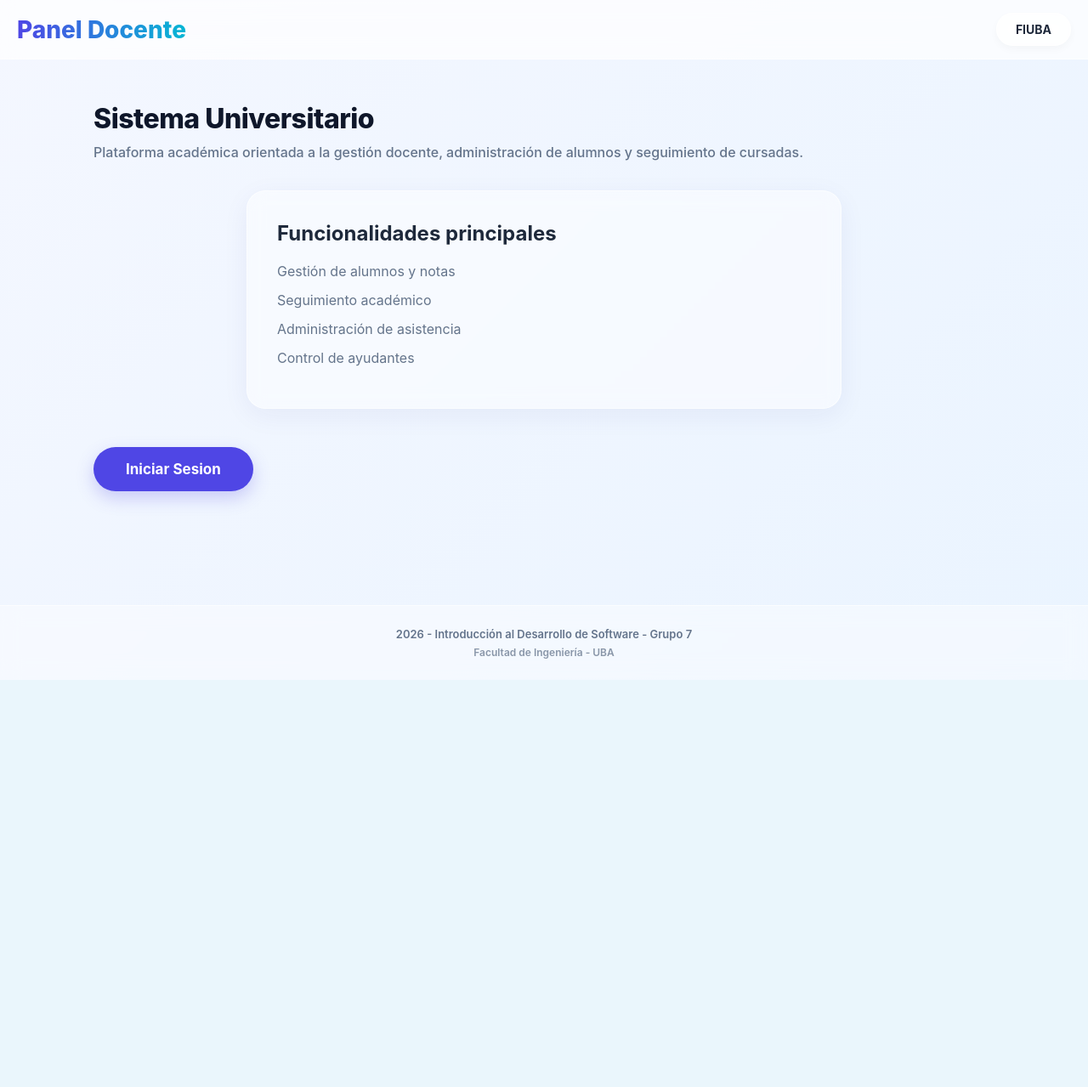
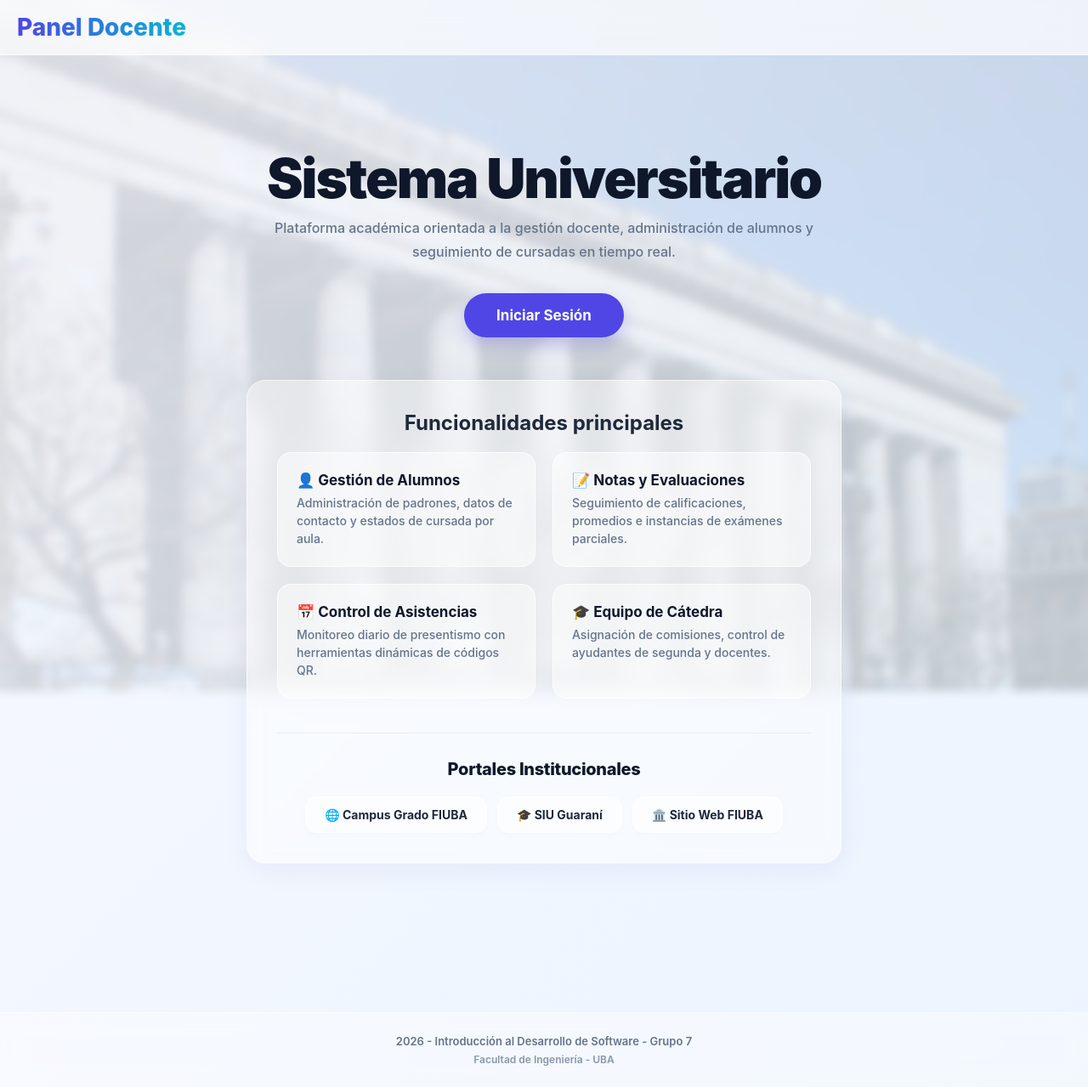
Before and after one commit to marco-ingenieria/fiubyte, a Flask app: page / in a window 1280 px wide. Shown: the whole page at 85% size. Before the commit the page ends 799 px from the top, so only its background shows below. Run offline with Flask 3, Linux system fonts and the light colour scheme.

Commit message:
Actualizacion de la pagina de inicio

```diff
--- /dev/null
+++ b/FRONT/static/style/inicio.css
@@ -0,0 +1,117 @@
+#inicio-bienvenida {
+    position: relative;
+    width: 100%;
+    min-height: 80vh;
+    padding: 20px 0;
+    z-index: 1;
+}
+
+#inicio-bienvenida::before {
+    content: "";
+    position: fixed;
+    top: 0;
+    left: 0;
+    width: 100vw;
+    height: 100vh;
+    background: linear-gradient(135deg, rgba(244, 247, 255, 0.88) 0%, rgba(234, 244, 255, 0.78) 100%),
+                url('../img/fachada.jpg');
+    background-size: cover;
+    background-position: center center;
+    background-repeat: no-repeat;
+    z-index: -1;
+    filter: blur(5px);
+    transform: scale(1.03);
+}
+
+#inicio-bienvenida main {
+    text-align: center;
+    padding: 40px 20px 15px 20px;
+    margin-bottom: 35px;
+}
+#inicio-bienvenida h1 {
+    font-size: 64px !important;
+    font-weight: 900;
+    letter-spacing: -2px;
+    line-height: 1.1;
+    color: #0f172a;
+}
+
+#grilla-caracteristicas {
+    display: grid;
+    grid-template-columns: repeat(2, 1fr);
+    gap: 20px;
+    margin-top: 10px;
+}
+
+#item-alumnos, #item-notas, #item-asistencia, #item-ayudantes {
+    background: rgba(255, 255, 255, 0.5);
+    padding: 22px;
+    border-radius: 16px;
+    border: 1px solid rgba(255, 255, 255, 0.7);
+    transition: all 0.3s cubic-bezier(0.4, 0, 0.2, 1);
+    text-align: left;
+}
+
+#item-alumnos:hover, #item-notas:hover, #item-asistencia:hover, #item-ayudantes:hover {
+    transform: translateY(-4px);
+    background: rgba(255, 255, 255, 0.95);
+    box-shadow: 0 12px 24px rgba(79, 70, 229, 0.08);
+    border-color: rgba(79, 70, 229, 0.2);
+}
+
+#grilla-caracteristicas strong {
+    display: block;
+    font-size: 17px;
+    font-weight: 700;
+    color: #0f172a;
+    margin-bottom: 6px;
+}
+
+#grilla-caracteristicas p {
+    font-size: 14px;
+    line-height: 1.5;
+    margin-bottom: 0;
+}
+
+#enlaces-uba {
+    margin-top: 40px;
+    padding-top: 30px;
+    border-top: 1px solid rgba(0, 0, 0, 0.06);
+    text-align: center;
+}
+
+#enlaces-uba h3 {
+    font-size: 20px;
+    color: #0f172a;
+    margin-bottom: 20px;
+    font-weight: 800;
+    letter-spacing: -0.3px;
+}
+
+#contenedor-enlaces {
+    display: flex;
+    justify-content: center;
+    gap: 12px;
+    flex-wrap: wrap;
+}
+
+#link-campus, #link-guarani, #link-web {
+    padding: 12px 22px;
+    background: rgba(255, 255, 255, 0.6);
+    border: 1px solid var(--borde-vidrio);
+    border-radius: 14px;
+    color: var(--texto-oscuro);
+    font-size: 14px;
+    font-weight: 700;
+    text-decoration: none;
+    box-shadow: 0 2px 8px rgba(0,0,0,0.02);
+    transition: all 0.25s cubic-bezier(0.4, 0, 0.2, 1);
+}
+
+#link-campus:hover, #link-guarani:hover, #link-web:hover {
+    background: rgba(79, 70, 229, 0.1);
+    border-color: rgba(99, 102, 241, 0.4);
+    color: var(--color-primario);
+    transform: scale(1.03);
+    box-shadow: 0 6px 16px rgba(79, 70, 229, 0.1);
+}
--- a/FRONT/templates/base.html
+++ b/FRONT/templates/base.html
@@ -9,21 +9,14 @@
 </head>
 <body>
 
-    <!-- Menú con ID simple -->
     <div id="menu-superior">
         <strong>Panel Docente</strong>
-        <a
-          href="https://fi.uba.ar">
-          FIUBA
-        </a>
     </div>
 
-    <!-- Caja contenedora general de las páginas -->
     <div id="contenedor-principal">
         {% block content %}{% endblock %}
     </div>
 
-    <!-- Pie de página simple con etiqueta footer que te dieron en el ejemplo -->
     <footer>
         <p>2026 - Introducción al Desarrollo de Software - Grupo 7</p>
         <p id="texto-footer">
--- a/FRONT/templates/inicio.html
+++ b/FRONT/templates/inicio.html
@@ -4,25 +4,62 @@
 
 {% block content %}
 
-<div id="inicio_bienvenida">
-    <h1>Sistema Universitario</h1>
+<link rel="stylesheet" href="{{ url_for('static', filename='style/inicio.css') }}">
 
-    <p id="descricpion-inicio">
-        Plataforma académica orientada a la gestión docente, administración de alumnos y seguimiento de cursadas.
-    </p>
+<div id="inicio-bienvenida">
 
-   <div id="panel-info">
+    <main id="seccion-hero">
+        <h1>Sistema Universitario</h1>
+        <p id="descripcion-inicio">
+            Plataforma académica orientada a la gestión docente, administración de alumnos y seguimiento de cursadas en tiempo real.
+        </p>
+        <a id="boton-login" href="{{ url_for('login') }}">
+            Iniciar Sesión
+        </a>
+    </main>
+
+    <div id="panel-info">
         <h2>Funcionalidades principales</h2>
-        <ul> <li>Gestión de alumnos y notas</li>
-            <li>Seguimiento académico</li>
-            <li>Administración de asistencia</li>
-            <li>Control de ayudantes</li>
-        </ul>
-   </div>
-   <!--BOTON PRINCIPAL-->
-   <a id="boton-login" href="{{ url_for('login') }}">
-        Iniciar Sesion
-    </a>
+
+        <div id="grilla-caracteristicas">
+            <div id="item-alumnos">
+                <strong>👤 Gestión de Alumnos</strong>
+                <p>Administración de padrones, datos de contacto y estados de cursada por aula.</p>
+            </div>
+
+            <div id="item-notas">
+                <strong>📝 Notas y Evaluaciones</strong>
+                <p>Seguimiento de calificaciones, promedios e instancias de exámenes parciales.</p>
+            </div>
+
+            <div id="item-asistencia">
+                <strong>📅 Control de Asistencias</strong>
+                <p>Monitoreo diario de presentismo con herramientas dinámicas de códigos QR.</p>
+            </div>
+
+            <div id="item-ayudantes">
+                <strong>🎓 Equipo de Cátedra</strong>
+                <p>Asignación de comisiones, control de ayudantes de segunda y docentes.</p>
+            </div>
+        </div>
+
+        <!-- NUEVA SECCIÓN: ENLACES RÁPIDOS A PLATAFORMAS UBA -->
+        <div id="enlaces-uba">
+            <h3>Portales Institucionales</h3>
+            <div id="contenedor-enlaces">
+                <a id="link-campus" href="https://campusgrado.fi.uba.ar/" target="_blank" rel="noopener noreferrer">
+                    🌐 Campus Grado FIUBA
+                </a>
+                <a id="link-guarani" href="https://guaraniautogestion.fi.uba.ar/g3w/acceso" target="_blank" rel="noopener noreferrer">
+                    🎓 SIU Guaraní
+                </a>
+                <a id="link-web" href="https://fi.uba.ar" target="_blank" rel="noopener noreferrer">
+                    🏛️ Sitio Web FIUBA
+                </a>
+            </div>
+        </div>
+    </div>
+
 </div>
 
 {% endblock %}
```
Also changed, not shown: FRONT/static/img/fachada.jpg (added).
